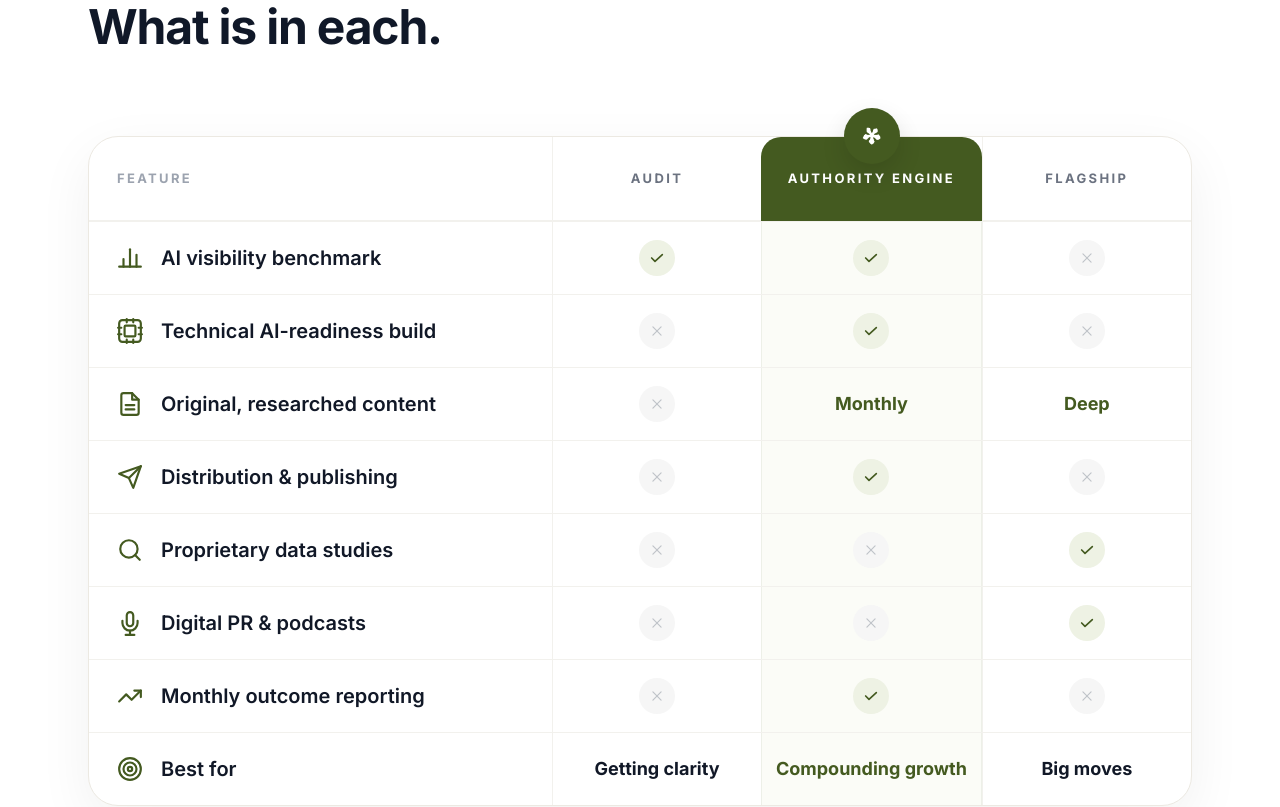
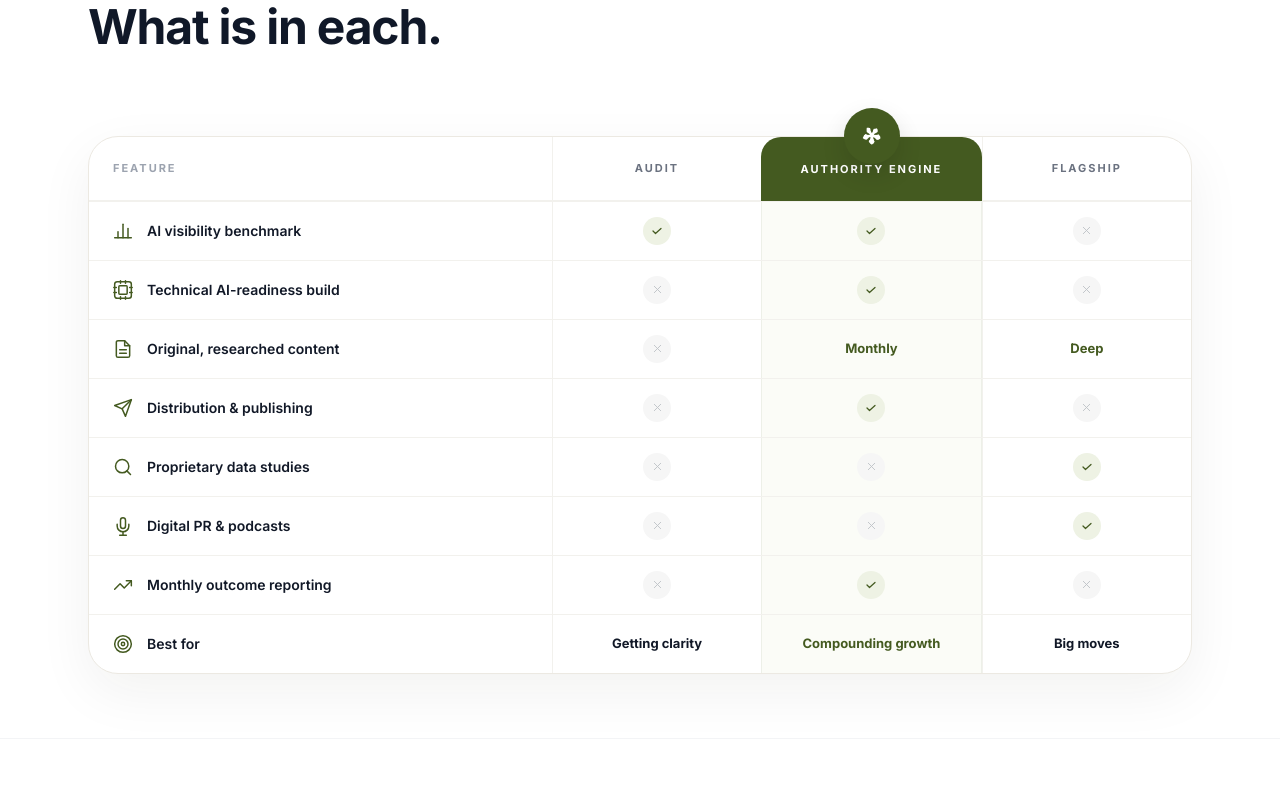
Before and after one commit to theo272004/thallo-digital, a Next.js app: page /thallo-digital/services in a window 1280 px wide. Shown: the part 2220-3027 px from the top of the page. Built offline with nearby package versions, Linux system fonts and the light colour scheme.

Commit message:
fix(ServicesPage): scale compare table typography to match page
Feature names 14px/600, cell text 13px, header labels 11px, icons 20px,
check circles 28px, row height 58px, header height 64px.

Co-Authored-By: Claude Sonnet 4.6 <noreply@anthropic.com>

```diff
--- a/src/components/ServicesLanding.tsx
+++ b/src/components/ServicesLanding.tsx
@@ -99,24 +99,24 @@ const OLIVE_TEXT = new Set(['Monthly', 'Deep', 'Compounding growth']);
 
 function CompareCell({ val }: { val: boolean | string }) {
   if (val === true) return (
-    <div style={{ width: 36, height: 36, borderRadius: '50%', background: '#EEF2E4', display: 'flex', alignItems: 'center', justifyContent: 'center', flexShrink: 0 }}>
-      <svg viewBox="0 0 24 24" width="16" height="16" fill="none" stroke="#445A20" strokeWidth="2.5" strokeLinecap="round" strokeLinejoin="round">
+    <div style={{ width: 28, height: 28, borderRadius: '50%', background: '#EEF2E4', display: 'flex', alignItems: 'center', justifyContent: 'center', flexShrink: 0 }}>
+      <svg viewBox="0 0 24 24" width="12" height="12" fill="none" stroke="#445A20" strokeWidth="2.5" strokeLinecap="round" strokeLinejoin="round">
         <polyline points="4 12 9 17 20 7" />
       </svg>
     </div>
   );
   if (val === false) return (
-    <div style={{ width: 36, height: 36, borderRadius: '50%', background: '#F6F6F6', display: 'flex', alignItems: 'center', justifyContent: 'center', flexShrink: 0 }}>
-      <svg viewBox="0 0 24 24" width="14" height="14" fill="none" stroke="#BFC3C8" strokeWidth="2" strokeLinecap="round">
+    <div style={{ width: 28, height: 28, borderRadius: '50%', background: '#F6F6F6', display: 'flex', alignItems: 'center', justifyContent: 'center', flexShrink: 0 }}>
+      <svg viewBox="0 0 24 24" width="11" height="11" fill="none" stroke="#BFC3C8" strokeWidth="2" strokeLinecap="round">
         <line x1="5" y1="5" x2="19" y2="19" /><line x1="19" y1="5" x2="5" y2="19" />
       </svg>
     </div>
   );
-  return <span style={{ fontSize: 18, fontWeight: 700, color: OLIVE_TEXT.has(val as string) ? '#445A20' : '#111827', textAlign: 'center' as const }}>{val}</span>;
+  return <span style={{ fontSize: 13, fontWeight: 700, color: OLIVE_TEXT.has(val as string) ? '#445A20' : '#111827', textAlign: 'center' as const }}>{val}</span>;
 }
 
 function CompareIcon({ feature }: { feature: string }) {
-  const p = { viewBox: '0 0 24 24', width: 26, height: 26, fill: 'none' as const, stroke: '#445A20', strokeWidth: 2, strokeLinecap: 'round' as const, strokeLinejoin: 'round' as const };
+  const p = { viewBox: '0 0 24 24', width: 20, height: 20, fill: 'none' as const, stroke: '#445A20', strokeWidth: 1.8, strokeLinecap: 'round' as const, strokeLinejoin: 'round' as const };
   const map: Record<string, React.ReactNode> = {
     'AI visibility benchmark':       <svg {...p}><line x1="18" y1="20" x2="18" y2="9"/><line x1="12" y1="20" x2="12" y2="4"/><line x1="6" y1="20" x2="6" y2="13"/><line x1="2" y1="20" x2="22" y2="20"/></svg>,
     'Technical AI-readiness build':  <svg {...p}><rect x="7" y="7" width="10" height="10" rx="1"/><path d="M9 1v3M15 1v3M9 20v3M15 20v3M1 9h3M1 15h3M20 9h3M20 15h3"/><rect x="2" y="2" width="20" height="20" rx="3"/></svg>,
@@ -379,17 +379,17 @@ export default function ServicesPage() {
 
                   {/* Header row */}
                   <div style={{ display: 'grid', gridTemplateColumns: '42fr 19fr 20fr 19fr' }}>
-                    <div style={{ display: 'flex', alignItems: 'center', minHeight: 84, paddingLeft: 28, paddingRight: 20, borderBottom: '1px solid #F2F1ED' }}>
-                      <span style={{ fontSize: 13, fontWeight: 700, letterSpacing: '0.18em', textTransform: 'uppercase' as const, color: '#9CA3AF', whiteSpace: 'nowrap' }}>Feature</span>
+                    <div style={{ display: 'flex', alignItems: 'center', minHeight: 64, paddingLeft: 24, paddingRight: 16, borderBottom: '1px solid #F2F1ED' }}>
+                      <span style={{ fontSize: 11, fontWeight: 700, letterSpacing: '0.18em', textTransform: 'uppercase' as const, color: '#9CA3AF', whiteSpace: 'nowrap' }}>Feature</span>
                     </div>
-                    <div style={{ display: 'flex', alignItems: 'center', justifyContent: 'center', minHeight: 84, borderBottom: '1px solid #F2F1ED', borderLeft: '1px solid #F2F1ED' }}>
-                      <span style={{ fontSize: 13, fontWeight: 700, letterSpacing: '0.18em', textTransform: 'uppercase' as const, color: '#6B7280', whiteSpace: 'nowrap' }}>Audit</span>
+                    <div style={{ display: 'flex', alignItems: 'center', justifyContent: 'center', minHeight: 64, borderBottom: '1px solid #F2F1ED', borderLeft: '1px solid #F2F1ED' }}>
+                      <span style={{ fontSize: 11, fontWeight: 700, letterSpacing: '0.18em', textTransform: 'uppercase' as const, color: '#6B7280', whiteSpace: 'nowrap' }}>Audit</span>
                     </div>
-                    <div style={{ display: 'flex', alignItems: 'center', justifyContent: 'center', minHeight: 84, background: '#445A20', borderTopLeftRadius: 20, borderTopRightRadius: 20 }}>
-                      <span style={{ fontSize: 13, fontWeight: 700, letterSpacing: '0.18em', textTransform: 'uppercase' as const, color: '#FFFFFF', whiteSpace: 'nowrap' }}>Authority Engine</span>
+                    <div style={{ display: 'flex', alignItems: 'center', justifyContent: 'center', minHeight: 64, background: '#445A20', borderTopLeftRadius: 20, borderTopRightRadius: 20 }}>
+                      <span style={{ fontSize: 11, fontWeight: 700, letterSpacing: '0.18em', textTransform: 'uppercase' as const, color: '#FFFFFF', whiteSpace: 'nowrap' }}>Authority Engine</span>
                     </div>
-                    <div style={{ display: 'flex', alignItems: 'center', justifyContent: 'center', minHeight: 84, borderBottom: '1px solid #F2F1ED', borderLeft: '1px solid #F2F1ED' }}>
-                      <span style={{ fontSize: 13, fontWeight: 700, letterSpacing: '0.18em', textTransform: 'uppercase' as const, color: '#6B7280', whiteSpace: 'nowrap' }}>Flagship</span>
+                    <div style={{ display: 'flex', alignItems: 'center', justifyContent: 'center', minHeight: 64, borderBottom: '1px solid #F2F1ED', borderLeft: '1px solid #F2F1ED' }}>
+                      <span style={{ fontSize: 11, fontWeight: 700, letterSpacing: '0.18em', textTransform: 'uppercase' as const, color: '#6B7280', whiteSpace: 'nowrap' }}>Flagship</span>
                     </div>
                   </div>
 
@@ -400,17 +400,17 @@ export default function ServicesPage() {
                       className="group"
                       style={{ display: 'grid', gridTemplateColumns: '42fr 19fr 20fr 19fr', borderTop: '1px solid #F2F1ED' }}
                     >
-                      <div className="group-hover:bg-[#FAFAF8]" style={{ display: 'flex', alignItems: 'center', minHeight: 72, paddingLeft: 28, paddingRight: 20, gap: 18, transition: 'background 150ms' }}>
+                      <div className="group-hover:bg-[#FAFAF8]" style={{ display: 'flex', alignItems: 'center', minHeight: 58, paddingLeft: 24, paddingRight: 16, gap: 14, transition: 'background 150ms' }}>
                         <CompareIcon feature={row.feature} />
-                        <span style={{ fontSize: 20, fontWeight: 600, color: '#111827', lineHeight: 1.3 }}>{row.feature}</span>
+                        <span style={{ fontSize: 14, fontWeight: 600, color: '#111827', lineHeight: 1.35 }}>{row.feature}</span>
                       </div>
-                      <div className="group-hover:bg-[#FAFAF8]" style={{ display: 'flex', alignItems: 'center', justifyContent: 'center', minHeight: 72, borderLeft: '1px solid #F2F1ED', transition: 'background 150ms' }}>
+                      <div className="group-hover:bg-[#FAFAF8]" style={{ display: 'flex', alignItems: 'center', justifyContent: 'center', minHeight: 58, borderLeft: '1px solid #F2F1ED', transition: 'background 150ms' }}>
                         <CompareCell val={row.audit} />
                       </div>
-                      <div style={{ display: 'flex', alignItems: 'center', justifyContent: 'center', minHeight: 72, background: '#FBFCF7', borderLeft: '1px solid #edf0e8', borderRight: '1px solid #edf0e8' }}>
+                      <div style={{ display: 'flex', alignItems: 'center', justifyContent: 'center', minHeight: 58, background: '#FBFCF7', borderLeft: '1px solid #edf0e8', borderRight: '1px solid #edf0e8' }}>
                         <CompareCell val={row.engine} />
                       </div>
-                      <div className="group-hover:bg-[#FAFAF8]" style={{ display: 'flex', alignItems: 'center', justifyContent: 'center', minHeight: 72, borderLeft: '1px solid #F2F1ED', transition: 'background 150ms' }}>
+                      <div className="group-hover:bg-[#FAFAF8]" style={{ display: 'flex', alignItems: 'center', justifyContent: 'center', minHeight: 58, borderLeft: '1px solid #F2F1ED', transition: 'background 150ms' }}>
                         <CompareCell val={row.flagship} />
                       </div>
                     </div>
```
